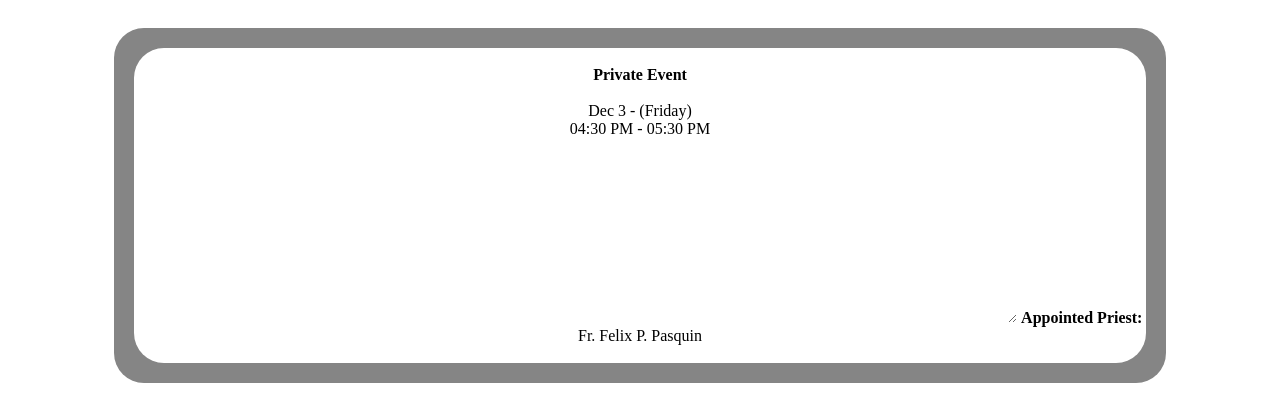
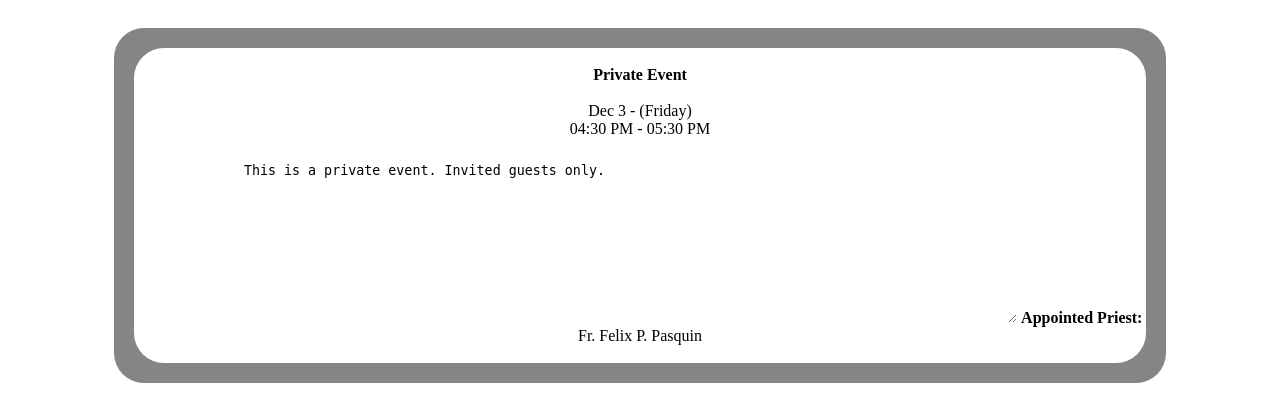
Before and after one commit to MeidenWeiss/misa-app, a PHP site: page /events.php in a window 1280 px wide. Shown: the top 419 px of the page. Run offline with PHP 8.4, Linux system fonts and the light colour scheme; data comes from the database, SQL or seed files in the repository; data that the repository does not hold is empty.

Commit message:
Update events.php

```diff
--- a/events.php
+++ b/events.php
@@ -47,7 +47,7 @@ $post = new Posts();
             <textarea class="ann" readonly>
             <?php
             if($item['category'] == "Private"){
-                // Empty
+                echo "This is a private event. Invited guests only.";
             }else{
                 echo $item['sched_note'];
             }
```
